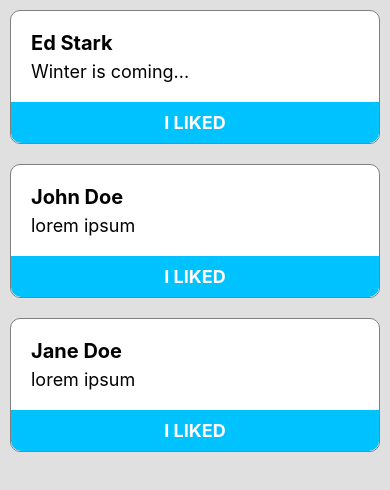
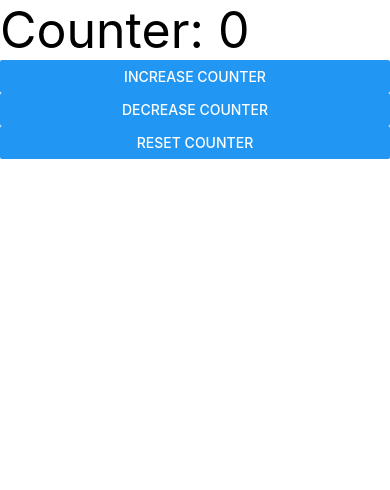
Before and after one commit to jmisrikhanov/react-native, a React Native app in the folder practice/myDraft/: screen / in a window 390 px wide. Shown: the top 490 px of the page. Built offline with nearby package versions, Linux system fonts and the light colour scheme.

Commit message:
implemented simple counter with useState hook

```diff
--- a/practice/myDraft/src/App.js
+++ b/practice/myDraft/src/App.js
@@ -1,23 +1,27 @@
-//*****************Custom Component********************** */
-import React from 'react';
-import {SafeAreaView, StyleSheet} from 'react-native';
-import Card from './components/Card1';
+// *********************State and Lifecycle******************
+import React, {useState} from 'react';
+import {SafeAreaView, View, Text, Button} from 'react-native';
 
 const App = () => {
+  const [counter, setCounter] = useState(0);
+  const increaseCounter = () => {
+    setCounter(counter + 1);
+  };
+  const decreaseCounter = () => {
+    setCounter(counter - 1);
+  };
+  const resetCounter = () => {
+    setCounter(0);
+  };
+
   return (
-    <SafeAreaView style={styles.container}>
-      <Card title="Ed Stark" text="Winter is coming..." />
-      <Card title="John Doe" text="lorem ipsum" />
-      <Card title="Jane Doe" text="lorem ipsum" />
+    <SafeAreaView>
+      <Text style={{fontSize: 50}}>Counter: {counter}</Text>
+      <Button title="Increase Counter" onPress={increaseCounter} />
+      <Button title="Decrease Counter" onPress={decreaseCounter} />
+      <Button title="Reset Counter" onPress={resetCounter} />
     </SafeAreaView>
   );
 };
 
-const styles = StyleSheet.create({
-  container: {
-    flex: 1,
-    backgroundColor: '#e0e0e0',
-  },
-});
-
 export default App;
```
